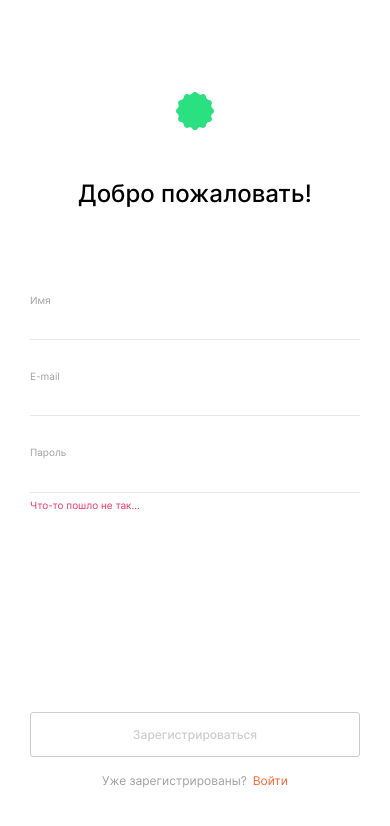
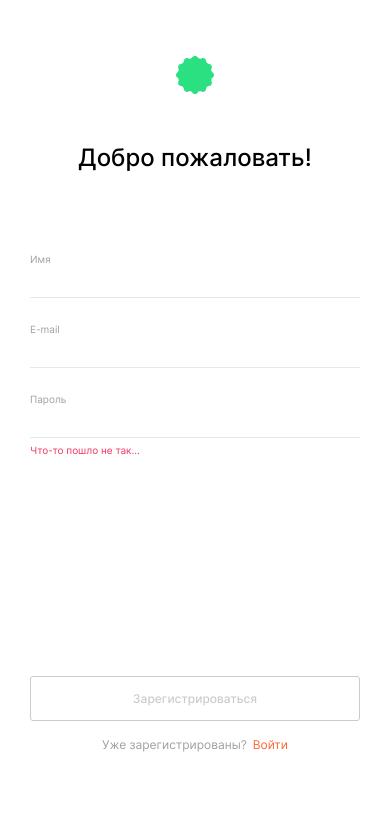
Before and after one commit to Balzak1976/movies-explorer-frontend, a React (Create React App) app: page /signup in a window 390 px wide. Shown: the top 826 px of the page. Built offline with nearby package versions, Linux system fonts and the light colour scheme.

Commit message:
fix: исправить padding Login Register

```diff
--- a/src/components/Login/Login.css
+++ b/src/components/Login/Login.css
@@ -15,6 +15,6 @@
 @media screen and (max-width: 450px) {
   .login {
     justify-items: center;
-    padding-top: 56px;
+    padding-top: 20px;
   }
 }
--- a/src/components/Register/Register.css
+++ b/src/components/Register/Register.css
@@ -1,6 +1,6 @@
 .register {
   width: 100%;
-  padding-top: 70px;
+  padding-top: 34px;
   display: grid;
   grid-template-columns: minmax(auto, 396px);
   justify-content: center;
@@ -8,13 +8,13 @@
 
 @media screen and (max-width: 770px) {
   .register {
-    padding-top: 232px;
+    padding-top: 196px;
   }
 }
 
 @media screen and (max-width: 450px) {
   .register {
     justify-items: center;
-    padding-top: 56px;
+    padding-top: 20px;
   }
 }
--- a/src/components/UserForm/Input/Input.css
+++ b/src/components/UserForm/Input/Input.css
@@ -40,6 +40,7 @@
 }
 
 .form__input-title {
+  display: block;
   font-weight: 400;
   font-size: 10px;
   line-height: 1.2;
@@ -57,6 +58,7 @@
 }
 
 .form__input-error {
+  display: block;
   padding-top: 1px;
   box-sizing: border-box;
   display: block;
```
